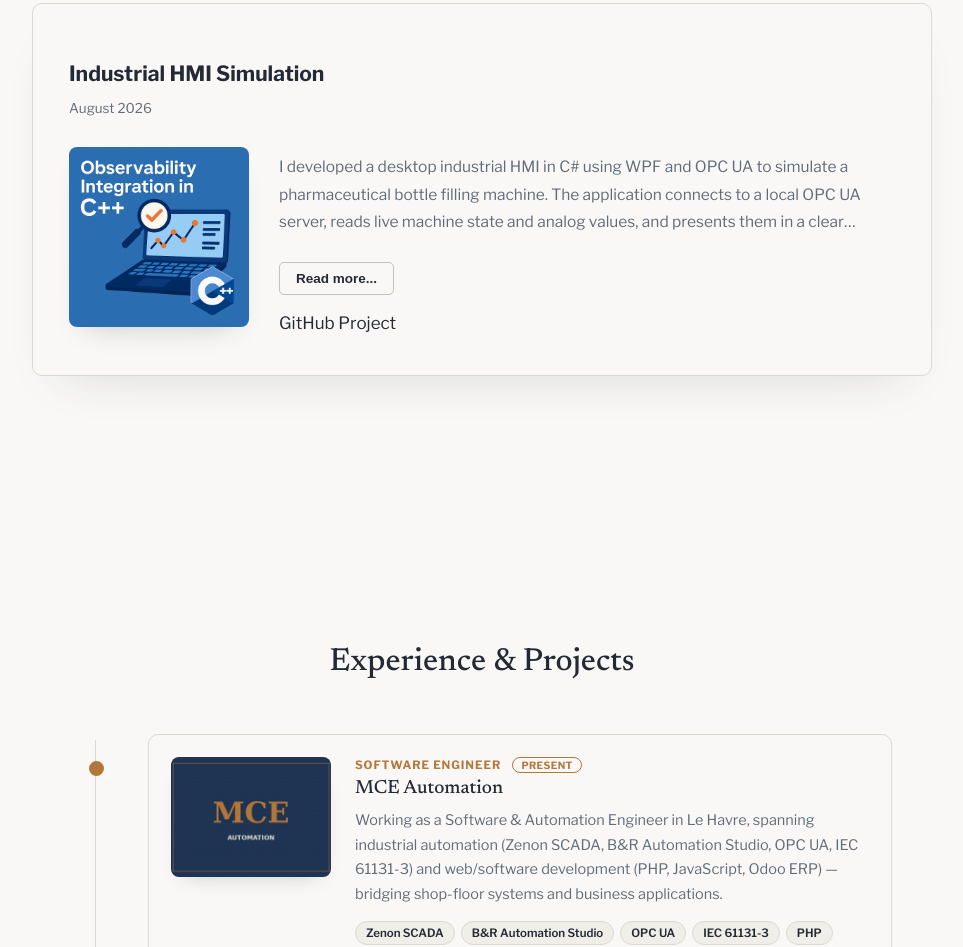
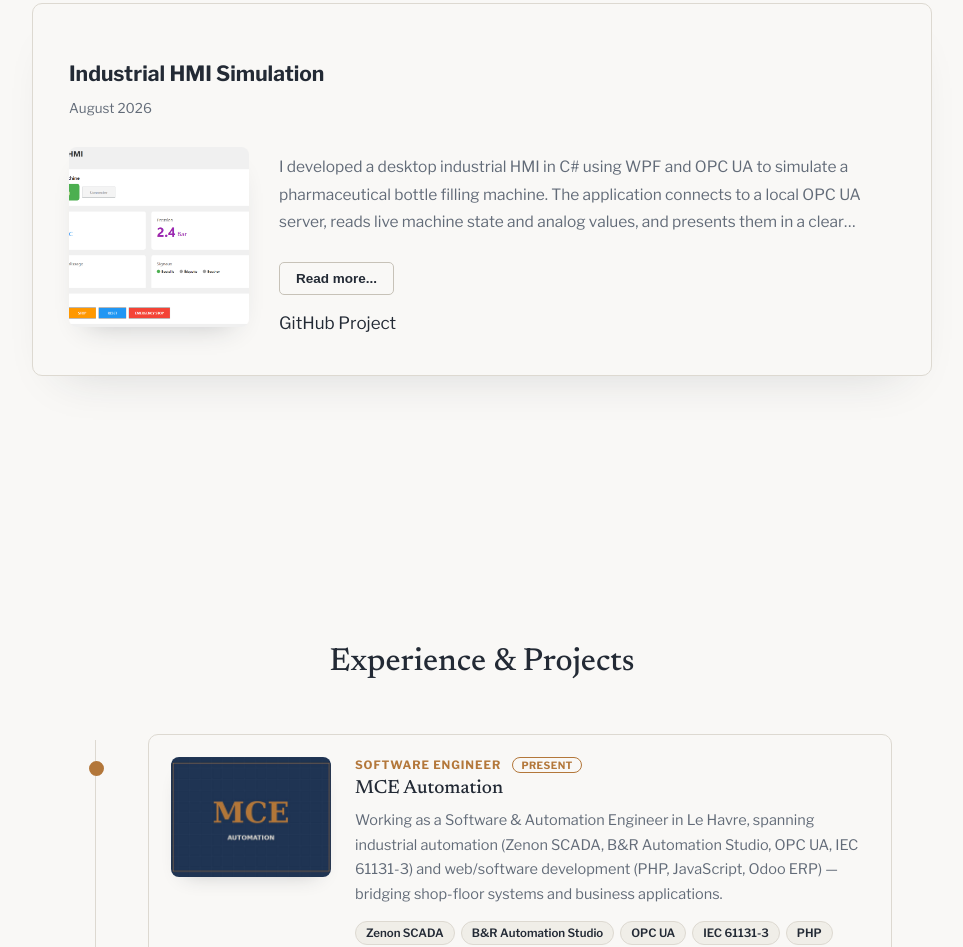
Before and after one commit to asaufi/website, a plain HTML site: page index.html in a window 1280 px wide. Shown: the part 1270-2217 px from the top of the page, without its empty margins (158-1121 px from the left). Drawn offline with nearby package versions, Linux system fonts and the light colour scheme; no server answers.

```diff
--- a/index.html
+++ b/index.html
@@ -97,7 +97,7 @@
     </div>
     <div class="project-info">
         <div class="project-image">
-            <img src="Downloads/latest_project.png" alt="Industrial HMI Simulation">
+            <img src="Downloads/HMI.png" alt="Industrial HMI Simulation">
         </div>
         <div class="project-description">
             <p id="projectText">I developed a desktop industrial HMI in C# using WPF and OPC UA to simulate a pharmaceutical bottle filling machine. The application connects to a local OPC UA server, reads live machine state and analog values, and presents them in a clear operator interface. I implemented core control actions such as start, stop, reset, and emergency stop, while organizing the solution with a MVVM-friendly structure to keep the UI, services, models, and view models separated.
```
Also changed, not shown: Downloads/HMI.png (added).
